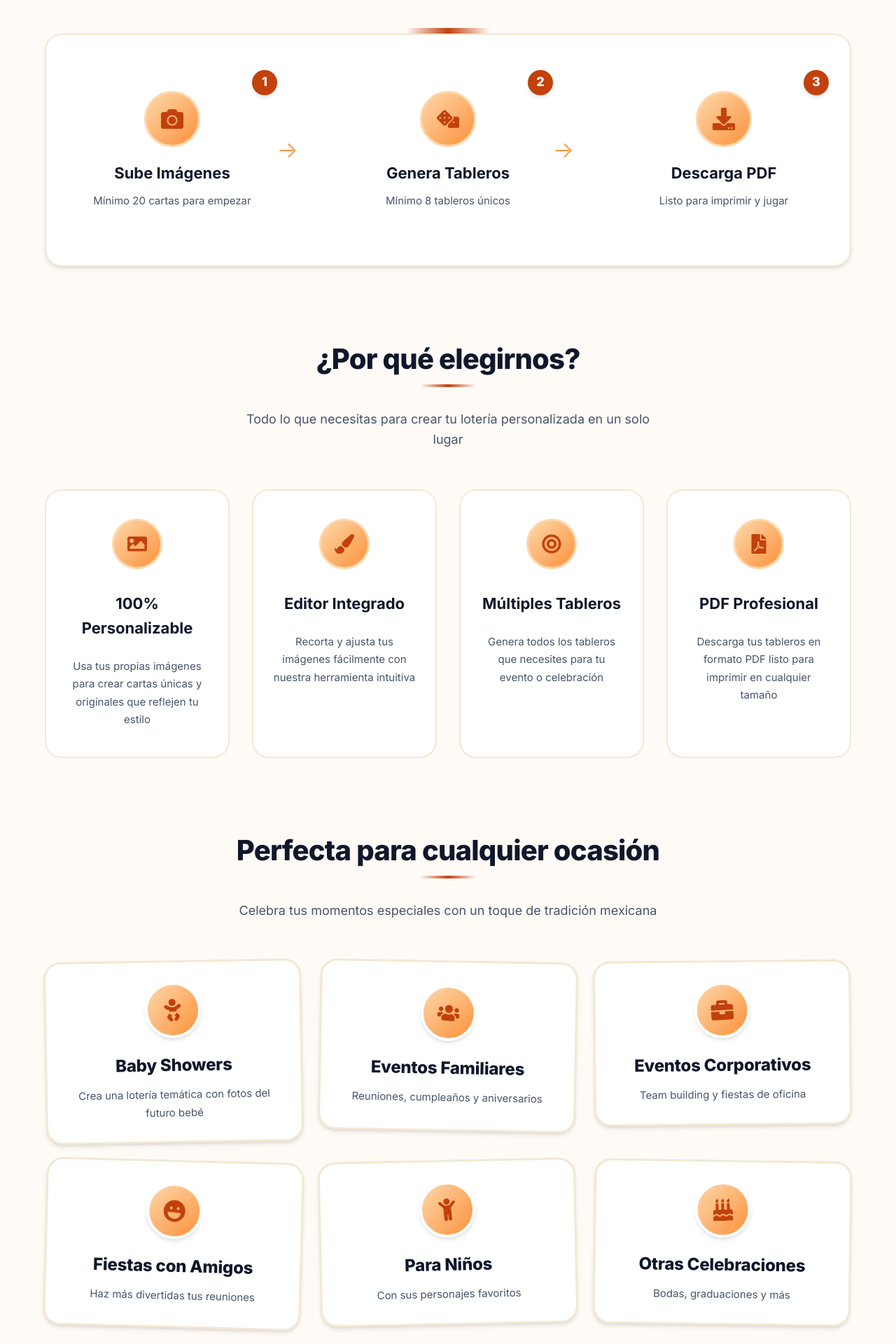
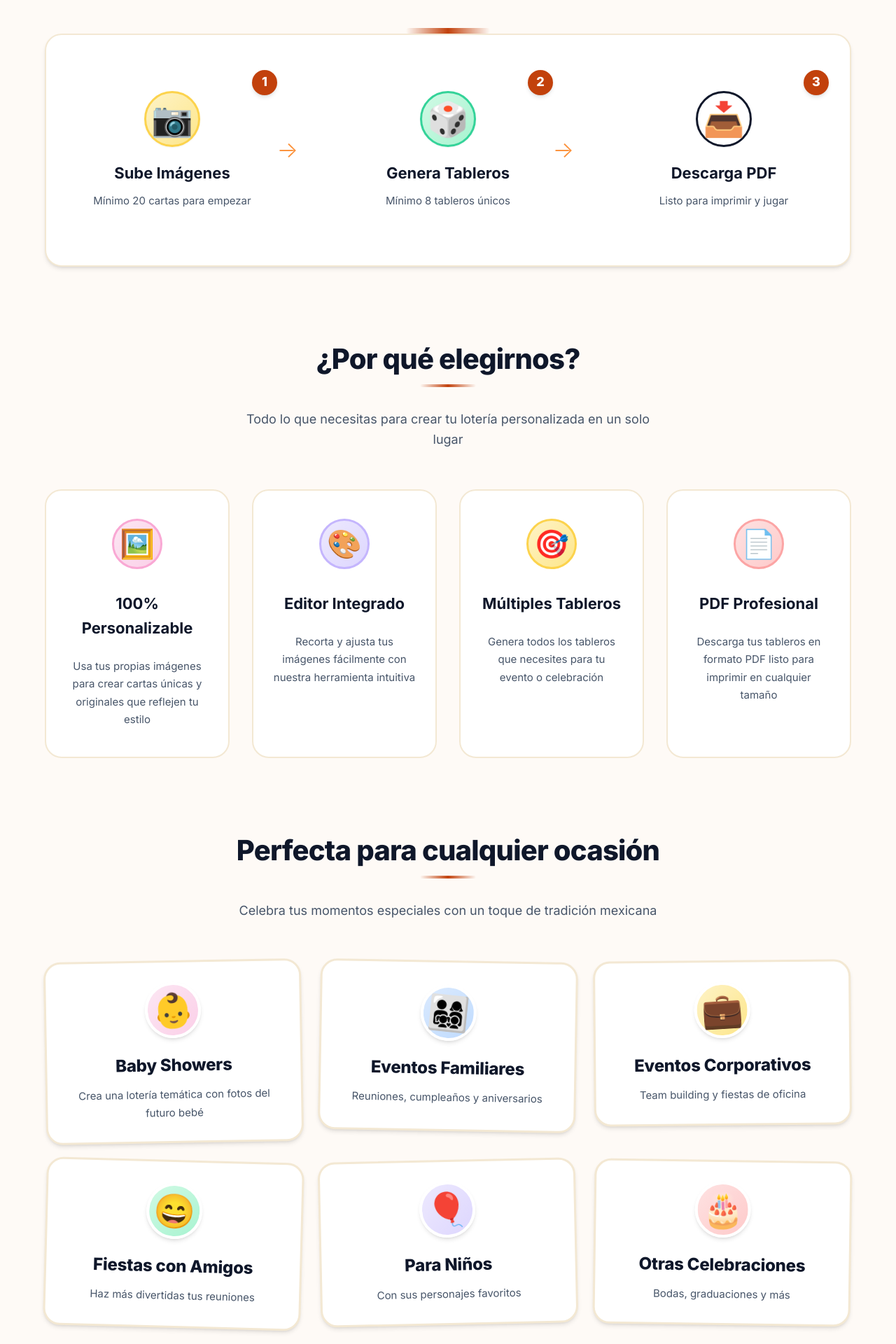
Before and after one commit to cvegam02/chorroybuenas, a React (Vite) app: page / in a window 1280 px wide. Shown: the part 760-2680 px from the top of the page at 70% size. Built offline with nearby package versions, Linux system fonts and the light colour scheme.

Commit message:
Reemplazar iconos Font Awesome por emojis coloridos en landing page
- Iconos de steps, features y events ahora usan emojis naturalmente coloridos
- Ajustados estilos para mejor visualizaciÃ³n de emojis
- Removidos imports no utilizados de react-icons/fa

```diff
--- a/src/components/LandingPage/LandingPage.css
+++ b/src/components/LandingPage/LandingPage.css
@@ -299,24 +299,50 @@
 .landing-page__step-icon {
   width: 80px;
   height: 80px;
-  background: linear-gradient(135deg, var(--color-primary-lightest) 0%, var(--color-primary-lighter) 100%);
   border-radius: 50%;
   display: flex;
   align-items: center;
   justify-content: center;
-  color: var(--color-primary);
-  font-size: 2rem;
+  font-size: 3rem;
   transition: all 0.3s ease;
-  border: 3px solid var(--color-primary-lightest);
+  border: 3px solid;
   box-shadow: var(--shadow-sm);
+  line-height: 1;
+}
+
+.landing-page__step:nth-child(1) .landing-page__step-icon {
+  background: linear-gradient(135deg, #dbeafe 0%, #bfdbfe 100%);
+  border-color: #93c5fd;
+}
+
+.landing-page__step:nth-child(2) .landing-page__step-icon {
+  background: linear-gradient(135deg, #fef3c7 0%, #fde68a 100%);
+  border-color: #fcd34d;
+}
+
+.landing-page__step:nth-child(3) .landing-page__step-icon {
+  background: linear-gradient(135deg, #d1fae5 0%, #a7f3d0 100%);
+  border-color: var(--color-accent-lighter);
 }
 
 .landing-page__step:hover .landing-page__step-icon {
-  background: linear-gradient(135deg, var(--color-primary) 0%, var(--color-primary-dark) 100%);
-  color: white;
   transform: scale(1.1) rotate(5deg);
-  border-color: var(--color-primary);
   box-shadow: var(--shadow-lg);
+}
+
+.landing-page__step:nth-child(1):hover .landing-page__step-icon {
+  background: linear-gradient(135deg, #bfdbfe 0%, #93c5fd 100%);
+  border-color: #60a5fa;
+}
+
+.landing-page__step:nth-child(2):hover .landing-page__step-icon {
+  background: linear-gradient(135deg, #fde68a 0%, #fcd34d 100%);
+  border-color: #fbbf24;
+}
+
+.landing-page__step:nth-child(3):hover .landing-page__step-icon {
+  background: linear-gradient(135deg, #a7f3d0 0%, var(--color-accent-lighter) 100%);
+  border-color: var(--color-accent);
 }
 
 .landing-page__step-arrow {
@@ -459,17 +485,36 @@
 .landing-page__feature-icon {
   width: 72px;
   height: 72px;
-  background: linear-gradient(135deg, var(--color-primary-lightest) 0%, var(--color-primary-lighter) 100%);
   border-radius: 50%;
   display: flex;
   align-items: center;
   justify-content: center;
-  color: var(--color-primary);
-  font-size: 1.75rem;
+  font-size: 2.5rem;
   transition: all 0.4s cubic-bezier(0.4, 0, 0.2, 1);
   position: relative;
   z-index: 1;
-  border: 3px solid var(--color-primary-lightest);
+  border: 3px solid;
+  line-height: 1;
+}
+
+.landing-page__feature:nth-child(1) .landing-page__feature-icon {
+  background: linear-gradient(135deg, #fce7f3 0%, #fbcfe8 100%);
+  border-color: #f9a8d4;
+}
+
+.landing-page__feature:nth-child(2) .landing-page__feature-icon {
+  background: linear-gradient(135deg, #ede9fe 0%, #ddd6fe 100%);
+  border-color: #c4b5fd;
+}
+
+.landing-page__feature:nth-child(3) .landing-page__feature-icon {
+  background: linear-gradient(135deg, #fef3c7 0%, #fde68a 100%);
+  border-color: #fcd34d;
+}
+
+.landing-page__feature:nth-child(4) .landing-page__feature-icon {
+  background: linear-gradient(135deg, #fee2e2 0%, #fecaca 100%);
+  border-color: #fca5a5;
 }
 
 .landing-page__feature-icon-wrapper::after {
@@ -480,11 +525,26 @@
   transform: translate(-50%, -50%);
   width: 72px;
   height: 72px;
-  background: var(--color-primary-lightest);
   border-radius: 50%;
   opacity: 0;
   transition: all 0.4s ease;
   z-index: 0;
+}
+
+.landing-page__feature:nth-child(1) .landing-page__feature-icon-wrapper::after {
+  background: #fce7f3;
+}
+
+.landing-page__feature:nth-child(2) .landing-page__feature-icon-wrapper::after {
+  background: #ede9fe;
+}
+
+.landing-page__feature:nth-child(3) .landing-page__feature-icon-wrapper::after {
+  background: #fef3c7;
+}
+
+.landing-page__feature:nth-child(4) .landing-page__feature-icon-wrapper::after {
+  background: #fee2e2;
 }
 
 .landing-page__feature:hover .landing-page__feature-icon-wrapper::after {
@@ -494,11 +554,28 @@
 }
 
 .landing-page__feature:hover .landing-page__feature-icon {
-  background: linear-gradient(135deg, var(--color-primary) 0%, var(--color-primary-dark) 100%);
-  color: white;
   transform: scale(1.15) rotate(10deg);
-  border-color: var(--color-primary);
   box-shadow: var(--shadow-md);
+}
+
+.landing-page__feature:nth-child(1):hover .landing-page__feature-icon {
+  background: linear-gradient(135deg, #fbcfe8 0%, #f9a8d4 100%);
+  border-color: #f472b6;
+}
+
+.landing-page__feature:nth-child(2):hover .landing-page__feature-icon {
+  background: linear-gradient(135deg, #ddd6fe 0%, #c4b5fd 100%);
+  border-color: #a78bfa;
+}
+
+.landing-page__feature:nth-child(3):hover .landing-page__feature-icon {
+  background: linear-gradient(135deg, #fde68a 0%, #fcd34d 100%);
+  border-color: #fbbf24;
+}
+
+.landing-page__feature:nth-child(4):hover .landing-page__feature-icon {
+  background: linear-gradient(135deg, #fecaca 0%, #fca5a5 100%);
+  border-color: #f87171;
 }
 
 .landing-page__feature h3 {
@@ -629,13 +706,11 @@
 .landing-page__event-icon {
   width: 80px;
   height: 80px;
-  background: linear-gradient(135deg, var(--color-primary-lightest) 0%, var(--color-primary-lighter) 100%);
   border-radius: 50%;
   display: flex;
   align-items: center;
   justify-content: center;
-  color: var(--color-primary);
-  font-size: 2rem;
+  font-size: 3rem;
   transition: all 0.5s cubic-bezier(0.34, 1.56, 0.64, 1);
   flex-shrink: 0;
   border: 4px solid var(--color-bg-primary);
@@ -643,6 +718,32 @@
   position: relative;
   z-index: 2;
   transform: rotate(-5deg);
+  line-height: 1;
+  background: var(--color-bg-primary);
+}
+
+.landing-page__event:nth-child(1) .landing-page__event-icon {
+  background: linear-gradient(135deg, #fce7f3 0%, #fbcfe8 100%);
+}
+
+.landing-page__event:nth-child(2) .landing-page__event-icon {
+  background: linear-gradient(135deg, #dbeafe 0%, #bfdbfe 100%);
+}
+
+.landing-page__event:nth-child(3) .landing-page__event-icon {
+  background: linear-gradient(135deg, #fef3c7 0%, #fde68a 100%);
+}
+
+.landing-page__event:nth-child(4) .landing-page__event-icon {
+  background: linear-gradient(135deg, #d1fae5 0%, #a7f3d0 100%);
+}
+
+.landing-page__event:nth-child(5) .landing-page__event-icon {
+  background: linear-gradient(135deg, #ede9fe 0%, #ddd6fe 100%);
+}
+
+.landing-page__event:nth-child(6) .landing-page__event-icon {
+  background: linear-gradient(135deg, #fee2e2 0%, #fecaca 100%);
 }
 
 .landing-page__event:nth-child(even) .landing-page__event-icon {
@@ -659,7 +760,6 @@
   inset: -4px;
   border-radius: 50%;
   padding: 4px;
-  background: linear-gradient(135deg, var(--color-primary), var(--color-primary-lighter));
   -webkit-mask: linear-gradient(#fff 0 0) content-box, linear-gradient(#fff 0 0);
   -webkit-mask-composite: xor;
   mask: linear-gradient(#fff 0 0) content-box, linear-gradient(#fff 0 0);
@@ -668,12 +768,64 @@
   transition: opacity 0.5s ease;
 }
 
+.landing-page__event:nth-child(1) .landing-page__event-icon::after {
+  background: linear-gradient(135deg, #ec4899, #f472b6);
+}
+
+.landing-page__event:nth-child(2) .landing-page__event-icon::after {
+  background: linear-gradient(135deg, #3b82f6, #60a5fa);
+}
+
+.landing-page__event:nth-child(3) .landing-page__event-icon::after {
+  background: linear-gradient(135deg, #f59e0b, #fbbf24);
+}
+
+.landing-page__event:nth-child(4) .landing-page__event-icon::after {
+  background: linear-gradient(135deg, var(--color-accent), var(--color-accent-lighter));
+}
+
+.landing-page__event:nth-child(5) .landing-page__event-icon::after {
+  background: linear-gradient(135deg, #a855f7, #c4b5fd);
+}
+
+.landing-page__event:nth-child(6) .landing-page__event-icon::after {
+  background: linear-gradient(135deg, #ef4444, #f87171);
+}
+
 .landing-page__event:hover .landing-page__event-icon {
-  background: linear-gradient(135deg, var(--color-primary) 0%, var(--color-primary-dark) 100%);
-  color: white;
   transform: rotate(0deg) scale(1.2) !important;
-  border-color: var(--color-primary);
-  box-shadow: var(--shadow-lg), 0 0 20px rgba(194, 65, 12, 0.3);
+  border-color: var(--color-bg-primary);
+  box-shadow: var(--shadow-lg), 0 0 20px rgba(0, 0, 0, 0.2);
+}
+
+.landing-page__event:nth-child(1):hover .landing-page__event-icon {
+  background: linear-gradient(135deg, #fbcfe8 0%, #f9a8d4 100%);
+  box-shadow: var(--shadow-lg), 0 0 20px rgba(236, 72, 153, 0.3);
+}
+
+.landing-page__event:nth-child(2):hover .landing-page__event-icon {
+  background: linear-gradient(135deg, #bfdbfe 0%, #93c5fd 100%);
+  box-shadow: var(--shadow-lg), 0 0 20px rgba(59, 130, 246, 0.3);
+}
+
+.landing-page__event:nth-child(3):hover .landing-page__event-icon {
+  background: linear-gradient(135deg, #fde68a 0%, #fcd34d 100%);
+  box-shadow: var(--shadow-lg), 0 0 20px rgba(245, 158, 11, 0.3);
+}
+
+.landing-page__event:nth-child(4):hover .landing-page__event-icon {
+  background: linear-gradient(135deg, #a7f3d0 0%, var(--color-accent-lighter) 100%);
+  box-shadow: var(--shadow-lg), 0 0 20px rgba(5, 150, 105, 0.3);
+}
+
+.landing-page__event:nth-child(5):hover .landing-page__event-icon {
+  background: linear-gradient(135deg, #ddd6fe 0%, #c4b5fd 100%);
+  box-shadow: var(--shadow-lg), 0 0 20px rgba(168, 85, 247, 0.3);
+}
+
+.landing-page__event:nth-child(6):hover .landing-page__event-icon {
+  background: linear-gradient(135deg, #fecaca 0%, #fca5a5 100%);
+  box-shadow: var(--shadow-lg), 0 0 20px rgba(239, 68, 68, 0.3);
 }
 
 .landing-page__event:hover .landing-page__event-icon::after {
--- a/src/components/LandingPage/LandingPage.tsx
+++ b/src/components/LandingPage/LandingPage.tsx
@@ -1,18 +1,5 @@
 import { Link } from 'react-router-dom';
 import {
-  FaCamera,
-  FaDice,
-  FaDownload,
-  FaBaby,
-  FaUsers,
-  FaBriefcase,
-  FaLaugh,
-  FaChild,
-  FaBirthdayCake,
-  FaImage,
-  FaPaintBrush,
-  FaBullseye,
-  FaFilePdf,
   FaGamepad,
   FaBook,
   FaHeart,
@@ -69,7 +56,7 @@ export const LandingPage = ({ onStart }: LandingPageProps) => {
           <div className="landing-page__step">
             <div className="landing-page__step-number">1</div>
             <div className="landing-page__step-icon">
-              <FaCamera />
+              📷
             </div>
             <div className="landing-page__step-content">
               <h3>Sube Imágenes</h3>
@@ -80,7 +67,7 @@ export const LandingPage = ({ onStart }: LandingPageProps) => {
           <div className="landing-page__step">
             <div className="landing-page__step-number">2</div>
             <div className="landing-page__step-icon">
-              <FaDice />
+              🎲
             </div>
             <div className="landing-page__step-content">
               <h3>Genera Tableros</h3>
@@ -91,7 +78,7 @@ export const LandingPage = ({ onStart }: LandingPageProps) => {
           <div className="landing-page__step">
             <div className="landing-page__step-number">3</div>
             <div className="landing-page__step-icon">
-              <FaDownload />
+              📥
             </div>
             <div className="landing-page__step-content">
               <h3>Descarga PDF</h3>
@@ -112,7 +99,7 @@ export const LandingPage = ({ onStart }: LandingPageProps) => {
             <div className="landing-page__feature">
               <div className="landing-page__feature-icon-wrapper">
                 <div className="landing-page__feature-icon">
-                  <FaImage />
+                  🖼️
                 </div>
               </div>
               <h3>100% Personalizable</h3>
@@ -121,7 +108,7 @@ export const LandingPage = ({ onStart }: LandingPageProps) => {
             <div className="landing-page__feature">
               <div className="landing-page__feature-icon-wrapper">
                 <div className="landing-page__feature-icon">
-                  <FaPaintBrush />
+                  🎨
                 </div>
               </div>
               <h3>Editor Integrado</h3>
@@ -130,7 +117,7 @@ export const LandingPage = ({ onStart }: LandingPageProps) => {
             <div className="landing-page__feature">
               <div className="landing-page__feature-icon-wrapper">
                 <div className="landing-page__feature-icon">
-                  <FaBullseye />
+                  🎯
                 </div>
               </div>
               <h3>Múltiples Tableros</h3>
@@ -139,7 +126,7 @@ export const LandingPage = ({ onStart }: LandingPageProps) => {
             <div className="landing-page__feature">
               <div className="landing-page__feature-icon-wrapper">
                 <div className="landing-page__feature-icon">
-                  <FaFilePdf />
+                  📄
                 </div>
               </div>
               <h3>PDF Profesional</h3>
@@ -159,7 +146,7 @@ export const LandingPage = ({ onStart }: LandingPageProps) => {
           <div className="landing-page__events-grid">
             <div className="landing-page__event">
               <div className="landing-page__event-icon">
-                <FaBaby />
+                👶
               </div>
               <div className="landing-page__event-content">
                 <h3>Baby Showers</h3>
@@ -168,7 +155,7 @@ export const LandingPage = ({ onStart }: LandingPageProps) => {
             </div>
             <div className="landing-page__event">
               <div className="landing-page__event-icon">
-                <FaUsers />
+                👨‍👩‍👧‍👦
               </div>
               <div className="landing-page__event-content">
                 <h3>Eventos Familiares</h3>
@@ -177,7 +164,7 @@ export const LandingPage = ({ onStart }: LandingPageProps) => {
             </div>
             <div className="landing-page__event">
               <div className="landing-page__event-icon">
-                <FaBriefcase />
+                💼
               </div>
               <div className="landing-page__event-content">
                 <h3>Eventos Corporativos</h3>
@@ -186,7 +173,7 @@ export const LandingPage = ({ onStart }: LandingPageProps) => {
             </div>
             <div className="landing-page__event">
               <div className="landing-page__event-icon">
-                <FaLaugh />
+                😄
               </div>
               <div className="landing-page__event-content">
                 <h3>Fiestas con Amigos</h3>
@@ -195,7 +182,7 @@ export const LandingPage = ({ onStart }: LandingPageProps) => {
             </div>
             <div className="landing-page__event">
               <div className="landing-page__event-icon">
-                <FaChild />
+                🎈
               </div>
               <div className="landing-page__event-content">
                 <h3>Para Niños</h3>
@@ -204,7 +191,7 @@ export const LandingPage = ({ onStart }: LandingPageProps) => {
             </div>
             <div className="landing-page__event">
               <div className="landing-page__event-icon">
-                <FaBirthdayCake />
+                🎂
               </div>
               <div className="landing-page__event-content">
                 <h3>Otras Celebraciones</h3>
```
